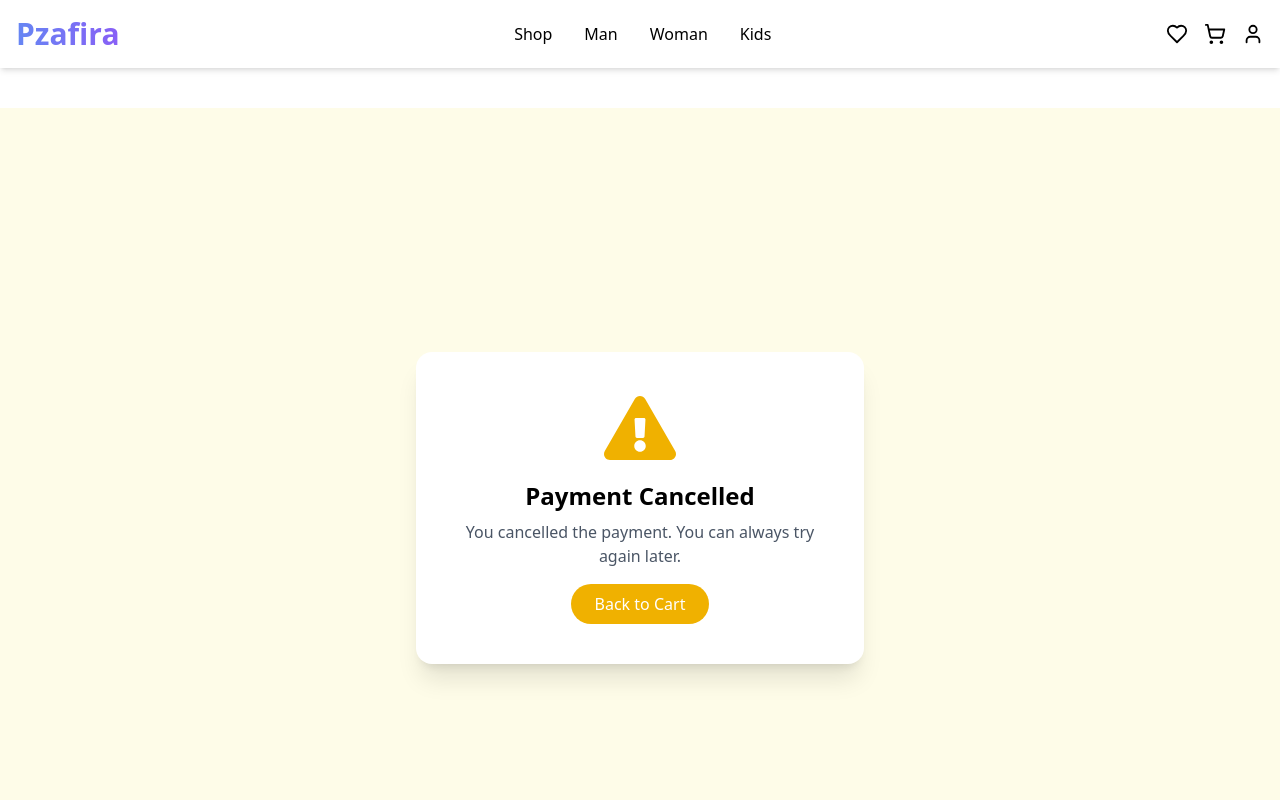
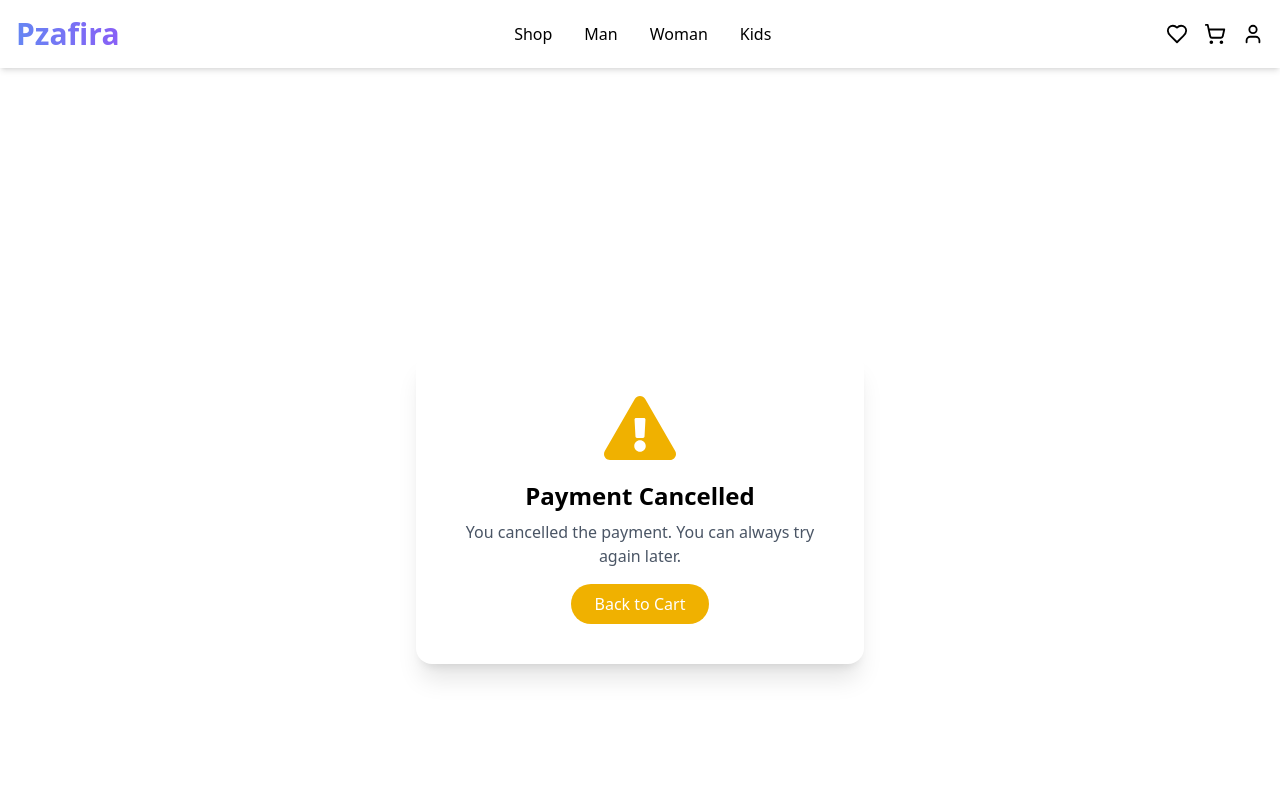
Before and after one commit to AbirHasanPiash/pzafira-client, a React (Vite) app: page /payment/cancel in a window 1280 px wide. Shown: the top 800 px of the page. Built offline with nearby package versions, Linux system fonts and the light colour scheme.

Commit message:
need to create another branch to update feature

```diff
--- a/src/shop/PaymentCancel.jsx
+++ b/src/shop/PaymentCancel.jsx
@@ -2,7 +2,7 @@
 
 const PaymentCancel = () => {
   return (
-    <div className="flex items-center justify-center min-h-screen bg-yellow-50 px-4">
+    <div className="flex items-center justify-center min-h-screen px-4">
       <div className="text-center p-6 md:p-10 rounded-2xl shadow-xl bg-white w-full max-w-md">
         <FaExclamationTriangle className="text-yellow-500 text-6xl md:text-7xl mx-auto mb-4" />
         <h1 className="text-xl md:text-2xl font-bold mb-2">Payment Cancelled</h1>
```
